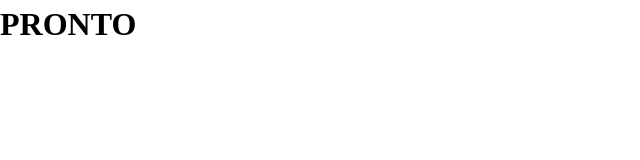
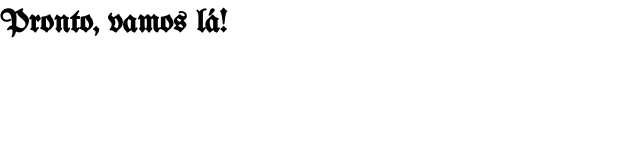
Before and after one commit to julios2008/GestaoTurmaSenai_Amaral_2A, a plain HTML site: page index.html in a window 1280 px wide. Shown: the whole page, without its empty margins (0-640 px from the left). Drawn offline with Linux system fonts and the light colour scheme.

Commit message:
atualizacao

```diff
--- a/css/estilo.css
+++ b/css/estilo.css
@@ -1,3 +1,14 @@
 @charset "UTF-8";
 @import "reset.css";
 @import "cores.css";
+
+@font-face{
+    font-family: Unifranklin;
+    src: url(fontes/UnifrakturMaguntia-Regular.ttf) ;
+}
+
+body{
+    color: var(--platinum);
+    font-family: Unifranklin;
+    background-color: var(--midnight-violet);
+}
--- a/index.html
+++ b/index.html
@@ -10,10 +10,8 @@
         href="https://s1-e.pinimg.com/webapp/favicon_48x48-ca576772.png">
     <title>HOME:Página Principal</title>
     <link rel="stylesheet" href="css/estilo.css">
-
-
 </head>
     <body>
-        <h1>PRONTO</h1>
+        <h1>Pronto, vamos lá!</h1>
     </body>
 </html>
```
Also changed, not shown: css/fontes/UnifrakturMaguntia-Regular.ttf (added), css/fontes/UnifrakturMaguntia/OFL.txt (added), css/fontes/UnifrakturMaguntia/UnifrakturMaguntia-Regular.ttf (added), img/Palavra do dia.jpg (added).
